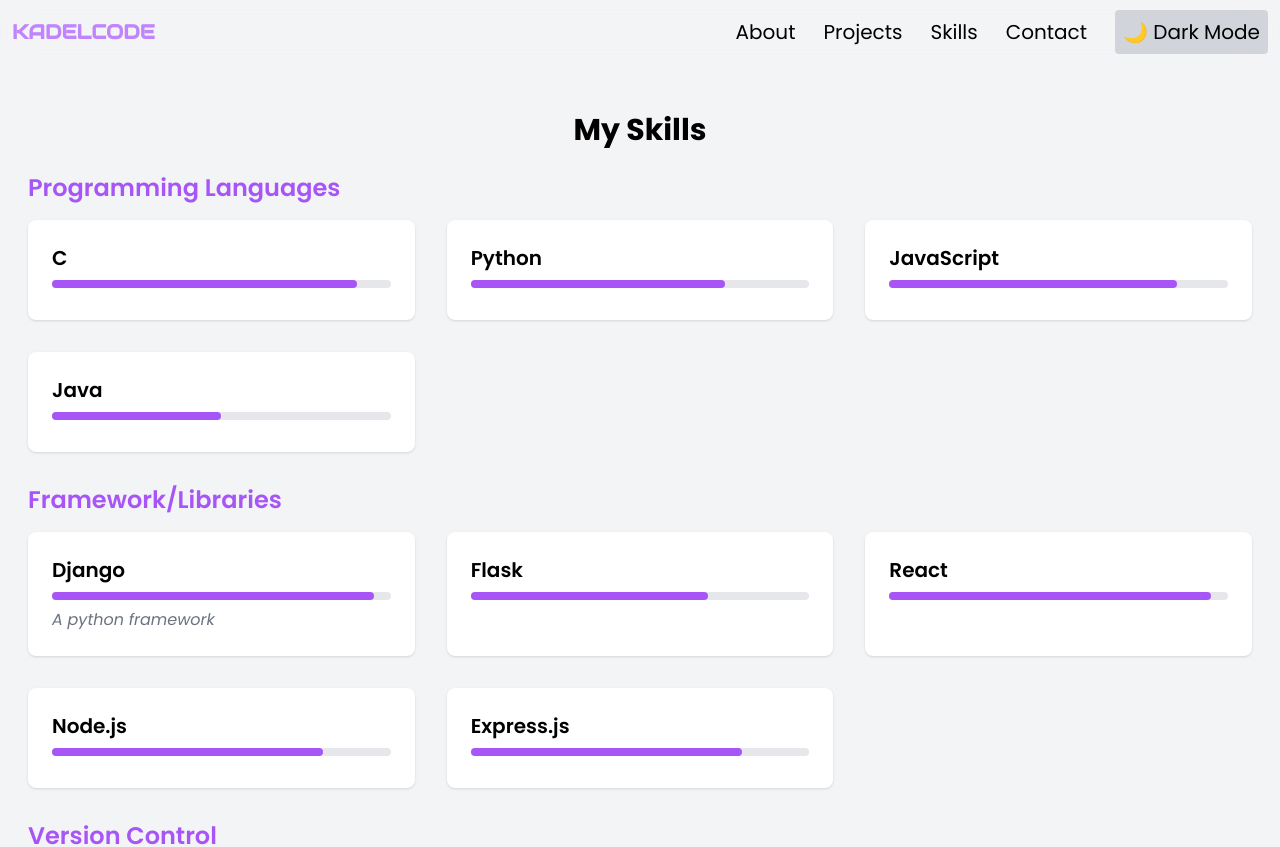
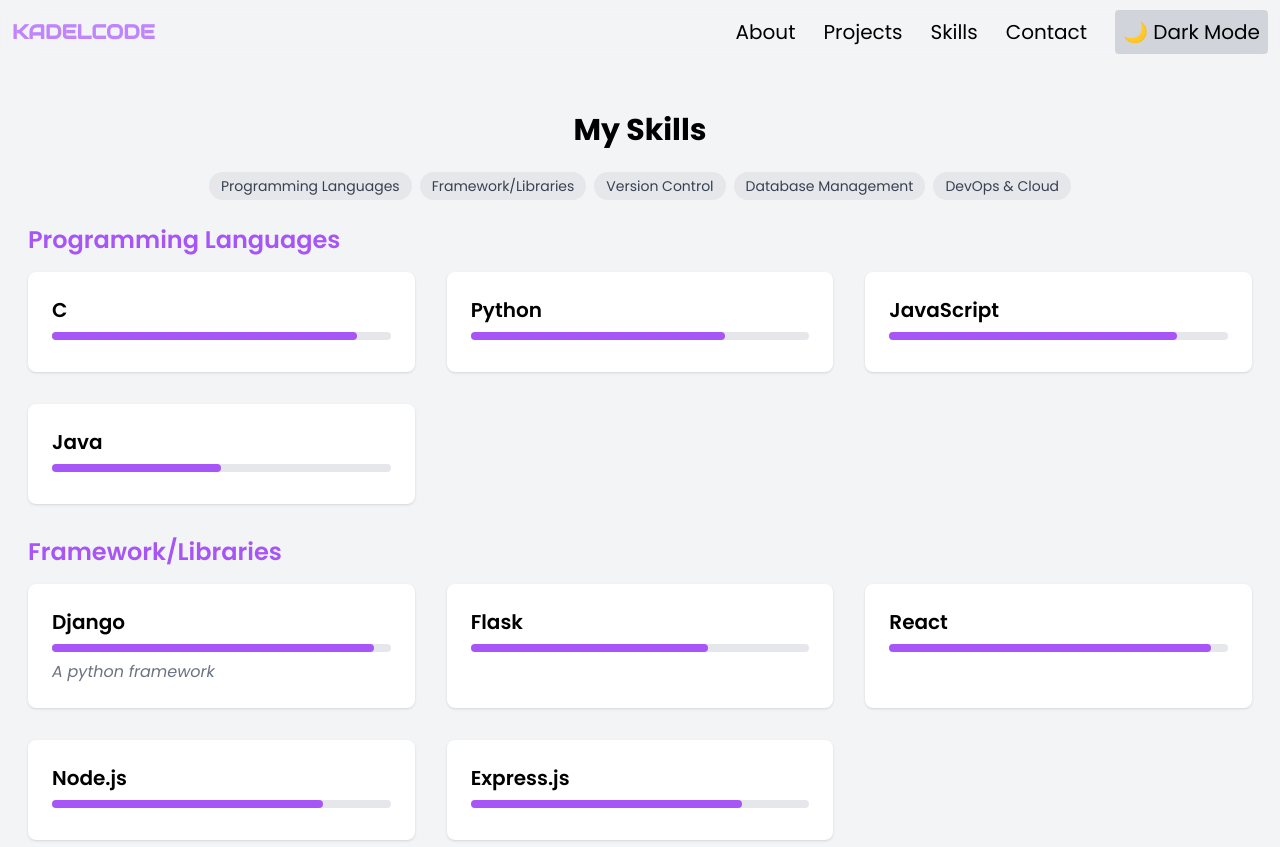
Before and after one commit to kadelcode/portfolio, a React (Create React App) app: page /skills in a window 1280 px wide. Shown: the top 847 px of the page. Built offline with nearby package versions, Linux system fonts and the light colour scheme.

Commit message:
Add filter skills tags

```diff
--- a/src/pages/Skills.js
+++ b/src/pages/Skills.js
@@ -1,61 +1,55 @@
 import React from 'react';
+import { useState } from 'react';
+import skills from '../data/skills';
+import { motion } from 'framer-motion';
 
 const Skills = () => {
-    const skills = [
-        {
-            category: 'Programming Languages',
-            items: [
-                { name: 'C', level: 90, description: '' },
-                { name: 'Python', level: 75, description: '' },
-                { name: 'JavaScript', level: 85, description: ''},
-                { name: 'Java', level: 50, description: ''}
-            ],
-        },
-        {
-            category: 'Framework/Libraries',
-            items: [
-                { name: 'Django', level: 95, description: 'A python framework'},
-                { name: 'Flask', level: 70, description: ''},
-                { name: 'React', level: 95, description: ''},
-                { name: 'Node.js', level: 80, description: ''},
-                { name: 'Express.js', level: 80, description: ''},
-            ]
-        },
-        {
-            category: 'Version Control',
-            items: [
-                { name: 'Git', level: 90, description: ''},
-                { name: 'GitHub', level: 95, description: ''},
-                { name: 'GitLab', level: 80, description: ''},
-            ]
-        },
-        {
-            category: 'Database Management',
-            items: [
-                { name: 'PostgreSQL', level: 95, description: ''},
-                { name: 'MongoDB', level: 80, description: ''},
-                { name: 'MySQL', level: 80, description: ''},
-            ]
-        },
-        {
-            category: 'DevOps & Cloud',
-            items: [
-                { name: 'AWS', level: 60, description: ''},
-                { name: 'GCP', level: 40, description: ''},
-                { name: 'Render', level: 90, description: ''},
-                { name: 'Docker', level: 40, description: ''},
-                { name: 'Kubernetes', level: 40, description: ''},
-                { name: 'GitHub Actions', level: 90, description: ''},
-            ]
+    // State to keep track of selected categories
+    const [selectedCategories, setSelectedCategories] = useState([]);
+
+    // Extract unique categories from the skills data
+    const allCategories = [...new Set(skills.map((skill) => skill.category))];
+
+    // Function to toggle the selection of a category
+    const toggleCategory = (category) => {
+        if (selectedCategories.includes(category)) {
+            // If the category is already selected, remove it
+            setSelectedCategories(selectedCategories.filter((c) => c !== category));
+        } else {
+            // If the category is not selected, add it
+            setSelectedCategories([...selectedCategories, category]);
         }
-    ]
+    };
+
+    // Filter skills based on selected categories
+    const filteredSkills = selectedCategories.length
+      ? skills.filter((skill) => selectedCategories.includes(skill.category))
+      : skills;
 
     return (
         <section className='py-12 bg-gray-100 dark:bg-gray-800 dark:text-gray-50 transition-colors duration-300 min-h-screen'>
             <div className='mx-5 sm:mx-8 md:mx-auto box-border'>
                 <h2 className='text-3xl font-bold mb-6 text-center'>My Skills</h2>
 
-                {skills.map((category) => (
+                {/* Filter Tags Section */}
+                <div className="flex flex-wrap gap-2 mb-6 justify-center">
+                    {allCategories.map((category) => (
+                        <button
+                          key={category}
+                          // Dynamic class names based on selection state
+                          className={`py-1 px-3 rounded-full text-sm ${
+                            selectedCategories.includes(category)
+                              ? 'bg-purple-500 dark:bg-purple-400 text-white'
+                              : 'bg-gray-200 dark:bg-gray-600 text-gray-700 dark:text-gray-300'
+                          }`}
+                          onClick={() => toggleCategory(category)}
+                        >
+                            {category}
+                        </button>
+                    ))}
+                </div>
+
+                {filteredSkills.map((category) => (
                     <div key={category.category} className='text-purple-500 dark:text-purple-400 mb-8 md:mx-7'> {/* Added margin bottom for spacing */}
                         <h3 className='text-2xl font-semibold mb-4'>{category.category}</h3> {/* Category title */}
                         <div className='grid grid-cols-1 md:grid-cols-2 lg:grid-cols-3 gap-8 box-border'>
```
